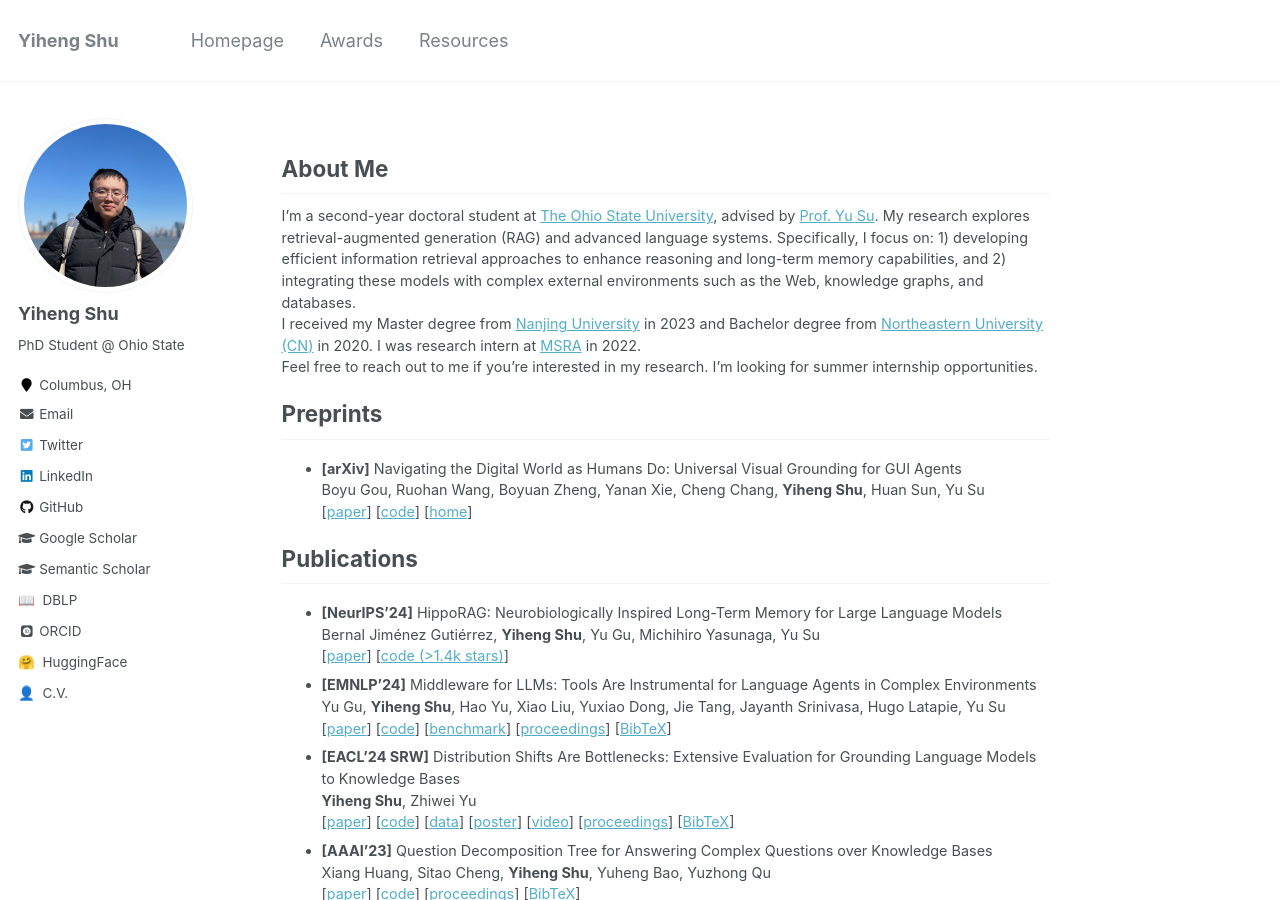
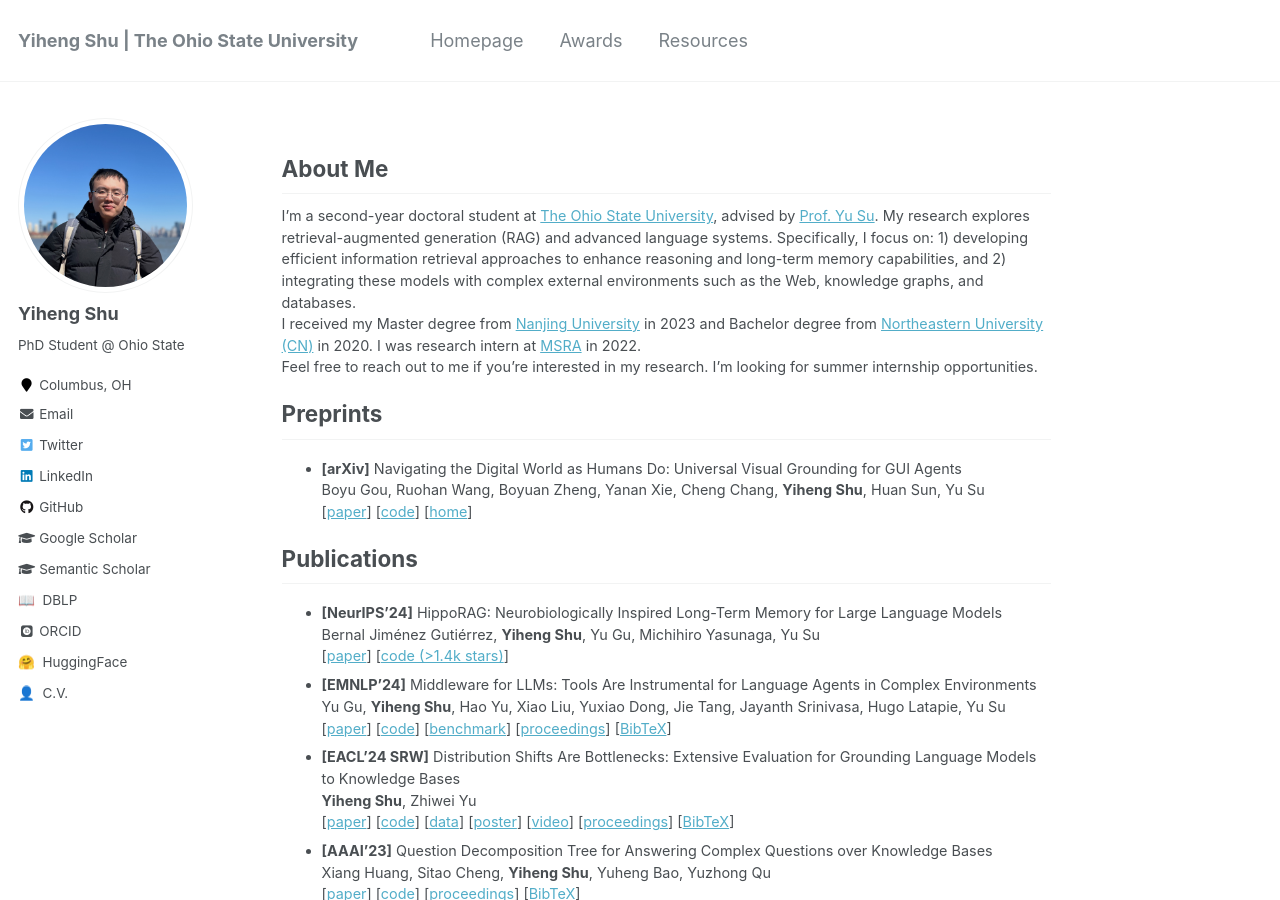
Before and after one commit to yihengshu/yihengshu.github.io, a Jekyll site: the page built from _pages/about.md, in a window 1280 px wide and 900 px high. Built offline with Jekyll 4.4.1, drawn with Linux system fonts in a browser that asks for light colours; some web fonts are replaced.

Commit message:
Update _config.yml

```diff
--- a/_config.yml
+++ b/_config.yml
@@ -7,7 +7,7 @@
 
 # Site Settings
 locale                   : "zh-CN"
-title                    : "Yiheng Shu"
+title                    : "Yiheng Shu | The Ohio State University"
 title_separator          : "-"
 name                     : &name "Yiheng Shu"
 description              : &description "PhD student @ OSU"
```
